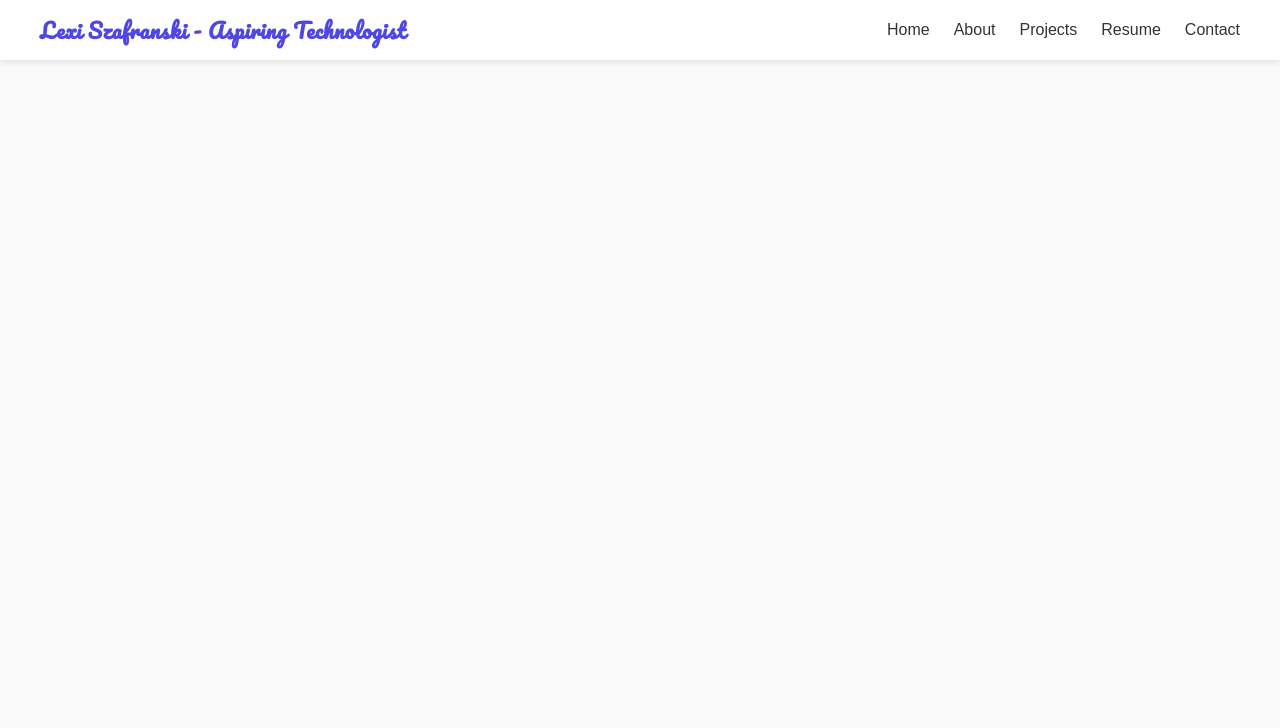
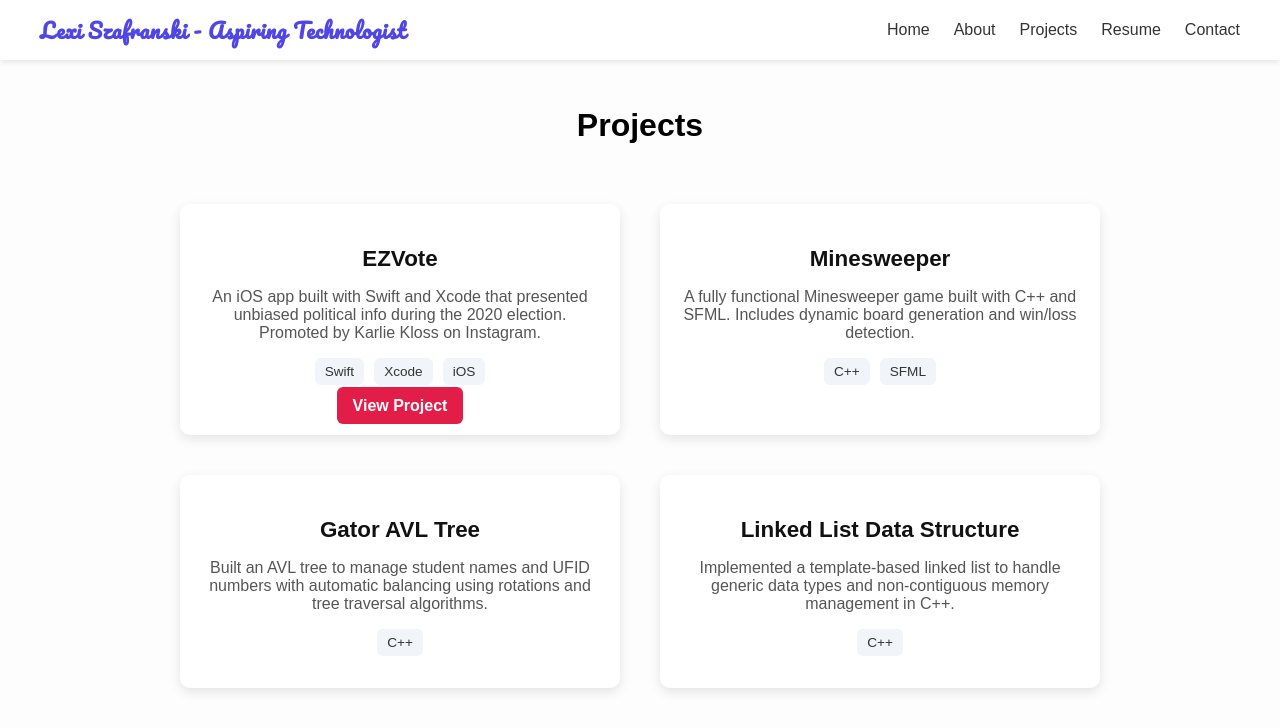
Before and after one commit to lexiszaf/personal-website, a React (Create React App) app: page /projects in a window 1280 px wide. Shown: the top 728 px of the page. Built offline with nearby package versions, Linux system fonts and the light colour scheme.

Commit message:
started projects page with basic layout and connected it that button works

```diff
--- a/src/App.js
+++ b/src/App.js
@@ -4,7 +4,7 @@ import './App.css';
 import Home from './components/Home';
 import Navbar from './components/Navbar';
 import About from './components/About';
-// import Projects from './components/Projects';
+import Projects from './components/Projects';
 // import Resume from './components/Resume';
 // import Contact from './components/Contact';
 
@@ -15,6 +15,7 @@ function App() {
       <Routes>
         <Route path="/" element={<Home />} />
         <Route path="/about" element={<About />} />
+        <Route path="/projects" element={<Projects />} />
         {/* Add other routes here */}
       </Routes>
     </Router>
--- a/src/components/Navbar.js
+++ b/src/components/Navbar.js
@@ -8,7 +8,7 @@ function Navbar() {
         <ul style={styles.navList}>
           <li><Link to="/" style={styles.link}>Home</Link></li>
           <li><Link to="/about" style={styles.link}>About</Link></li>
-          <li><a href="#projects" style={styles.link}>Projects</a></li>
+          <li><Link to="/projects" style={styles.link}>Projects</Link></li>
           <li><a href="#resume" style={styles.link}>Resume</a></li>
           <li><a href="#contact" style={styles.link}>Contact</a></li>
         </ul>
--- a/src/components/Projects.js
+++ b/src/components/Projects.js
@@ -0,0 +1,120 @@
+import React from 'react';
+
+function Projects() {
+  return (
+    <section id="projects" style={styles.section}>
+      <h2 style={styles.heading}>Projects</h2>
+      <div style={styles.grid}>
+        <ProjectCard
+          title="EZVote"
+          description="An iOS app built with Swift and Xcode that presented unbiased political info during the 2020 election. Promoted by Karlie Kloss on Instagram."
+          techStack={['Swift', 'Xcode', 'iOS']}
+          link="https://apps.apple.com/mn/app/ezvote/id1535567349"
+        />
+        <ProjectCard
+          title="Minesweeper"
+          description="A fully functional Minesweeper game built with C++ and SFML. Includes dynamic board generation and win/loss detection."
+          techStack={['C++', 'SFML']}
+        />
+        <ProjectCard
+          title="Gator AVL Tree"
+          description="Built an AVL tree to manage student names and UFID numbers with automatic balancing using rotations and tree traversal algorithms."
+          techStack={['C++']}
+        />
+        <ProjectCard
+          title="Linked List Data Structure"
+          description="Implemented a template-based linked list to handle generic data types and non-contiguous memory management in C++."
+          techStack={['C++']}
+        />
+      </div>
+    </section>
+  );
+}
+
+function ProjectCard({ title, description, techStack, link }) {
+  return (
+    <div style={cardStyles.card}>
+      <h3 style={cardStyles.title}>{title}</h3>
+      <p style={cardStyles.description}>{description}</p>
+      {techStack && (
+        <ul style={cardStyles.techList}>
+          {techStack.map((tech, index) => (
+            <li key={index} style={cardStyles.techItem}>{tech}</li>
+          ))}
+        </ul>
+      )}
+      {link && (
+        <a href={link} target="_blank" rel="noopener noreferrer" style={cardStyles.button}>
+          View Project
+        </a>
+      )}
+    </div>
+  );
+}
+
+const styles = {
+  section: {
+    padding: '80px 20px',
+    backgroundColor: '#fdfdfd',
+    textAlign: 'center',
+  },
+  heading: {
+    fontSize: '2rem',
+    marginBottom: '40px',
+  },
+  grid: {
+    display: 'flex',
+    flexWrap: 'wrap',
+    justifyContent: 'center',
+  },
+};
+
+const cardStyles = {
+  card: {
+    backgroundColor: '#ffffff',
+    borderRadius: '10px',
+    padding: '20px',
+    margin: '20px',
+    maxWidth: '400px',
+    boxShadow: '0 4px 12px rgba(0,0,0,0.1)',
+    transition: 'transform 0.2s ease',
+    textAlign: 'center',
+  },
+  title: {
+    fontSize: '1.4rem',
+    color: '#111',
+    marginBottom: '8px',
+  },
+  description: {
+    fontSize: '1rem',
+    color: '#555',
+    marginBottom: '12px',
+  },
+  techList: {
+    listStyle: 'none',
+    padding: 0,
+    display: 'flex',
+    justifyContent: 'center',
+    flexWrap: 'wrap',
+    gap: '10px',
+    marginBottom: '12px',
+  },
+  techItem: {
+    backgroundColor: '#f1f5f9',
+    padding: '6px 10px',
+    borderRadius: '6px',
+    fontSize: '0.85rem',
+    color: '#333',
+  },
+  button: {
+    textDecoration: 'none',
+    backgroundColor: '#e11d48',
+    color: 'white',
+    padding: '10px 16px',
+    borderRadius: '6px',
+    fontWeight: 'bold',
+    transition: 'background 0.3s',
+  },
+};
+
+export default Projects;
```
